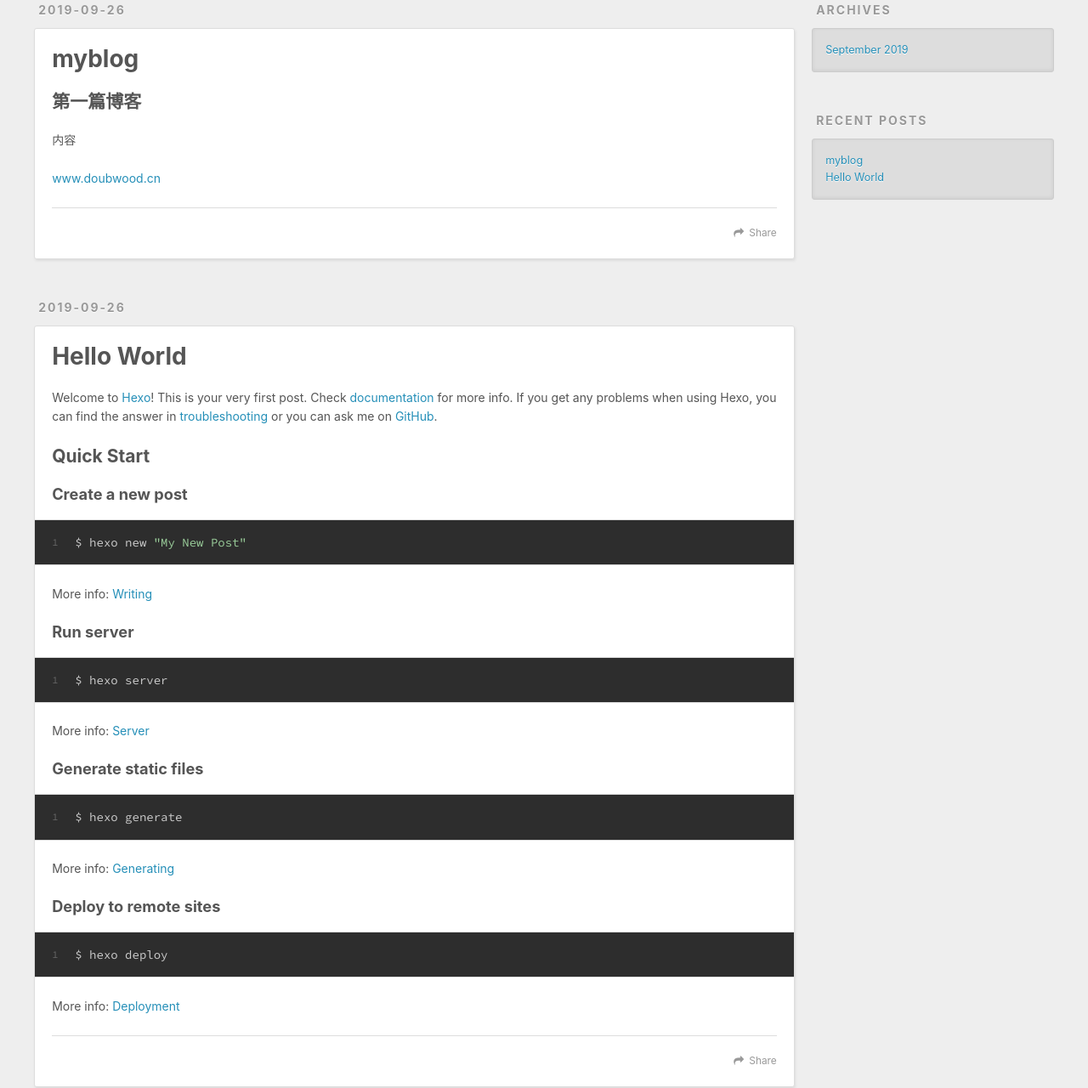
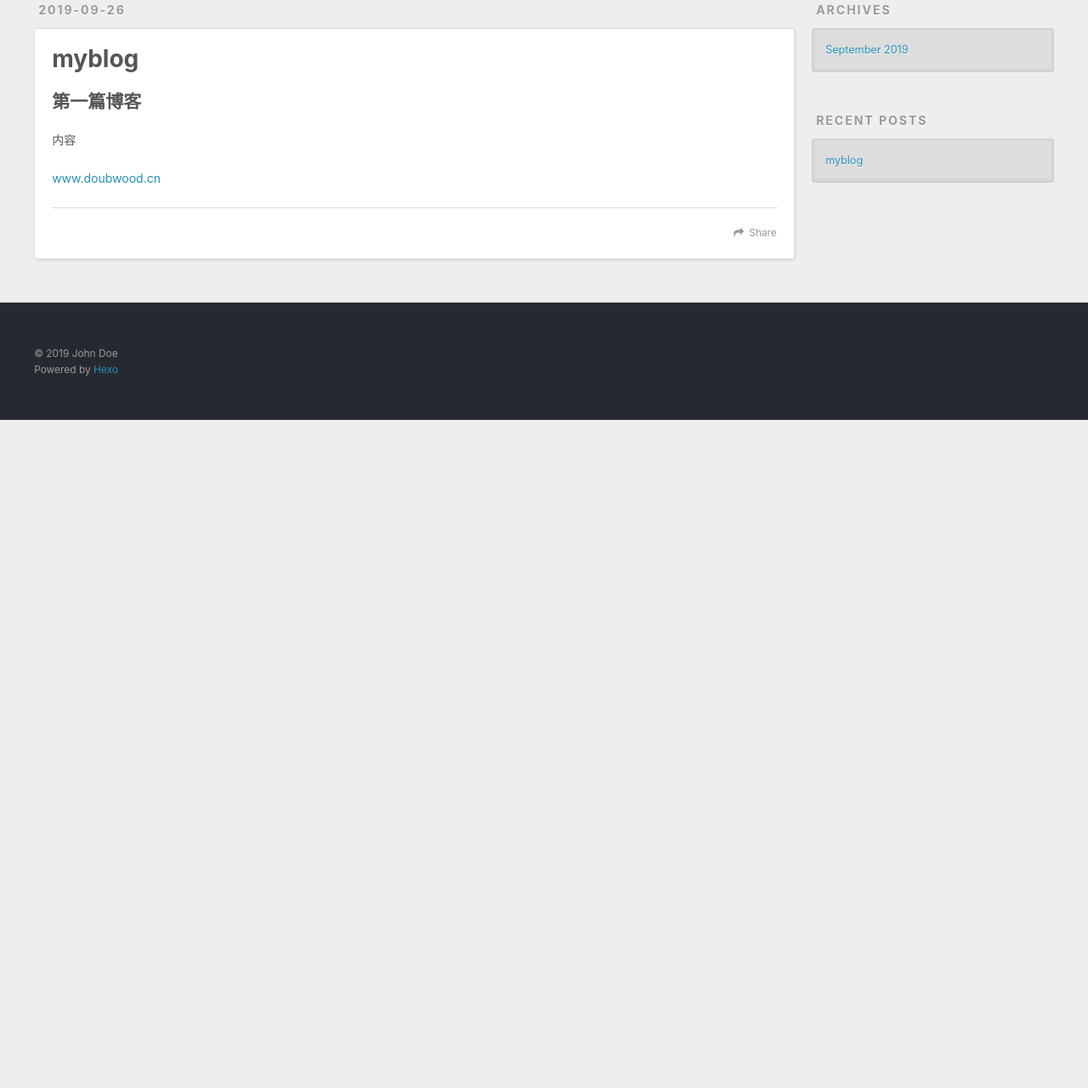
Before and after one commit to doubwood/doubwood.git.io, a plain HTML site: page index.html in a window 1280 px wide. Shown: the part 346-1626 px from the top of the page at 85% size. After the commit the page ends 840 px from the top, so only its background shows below. Drawn offline with nearby package versions, Linux system fonts and the light colour scheme.

Commit message:
Site updated: 2019-09-26 22:17:06

```diff
--- a/index.html
+++ b/index.html
@@ -90,56 +90,7 @@
 
     </div>
     <footer class="article-footer">
-      <a data-url="http://yoursite.com/2019/09/26/myblog/" data-id="ck10s1yvp0001l8vraa6fh7z0" class="article-share-link">Share</a>
-
-
-    </footer>
-  </div>
-
-</article>
-
-
-
-    <article id="post-hello-world" class="article article-type-post" itemscope itemprop="blogPost">
-  <div class="article-meta">
-    <a href="/2019/09/26/hello-world/" class="article-date">
-  <time datetime="2019-09-26T13:38:15.482Z" itemprop="datePublished">2019-09-26</time>
-</a>
-
-  </div>
-  <div class="article-inner">
-
-
-      <header class="article-header">
-
-
-    <h1 itemprop="name">
-      <a class="article-title" href="/2019/09/26/hello-world/">Hello World</a>
-    </h1>
-
-
-      </header>
-
-    <div class="article-entry" itemprop="articleBody">
-
-        <p>Welcome to <a href="https://hexo.io/" target="_blank" rel="noopener">Hexo</a>! This is your very first post. Check <a href="https://hexo.io/docs/" target="_blank" rel="noopener">documentation</a> for more info. If you get any problems when using Hexo, you can find the answer in <a href="https://hexo.io/docs/troubleshooting.html" target="_blank" rel="noopener">troubleshooting</a> or you can ask me on <a href="https://github.com/hexojs/hexo/issues" target="_blank" rel="noopener">GitHub</a>.</p>
-<h2 id="Quick-Start"><a href="#Quick-Start" class="headerlink" title="Quick Start"></a>Quick Start</h2><h3 id="Create-a-new-post"><a href="#Create-a-new-post" class="headerlink" title="Create a new post"></a>Create a new post</h3><figure class="highlight bash"><table><tr><td class="gutter"><pre><span class="line">1</span><br></pre></td><td class="code"><pre><span class="line">$ hexo new <span class="string">"My New Post"</span></span><br></pre></td></tr></table></figure>
-
-<p>More info: <a href="https://hexo.io/docs/writing.html" target="_blank" rel="noopener">Writing</a></p>
-<h3 id="Run-server"><a href="#Run-server" class="headerlink" title="Run server"></a>Run server</h3><figure class="highlight bash"><table><tr><td class="gutter"><pre><span class="line">1</span><br></pre></td><td class="code"><pre><span class="line">$ hexo server</span><br></pre></td></tr></table></figure>
-
-<p>More info: <a href="https://hexo.io/docs/server.html" target="_blank" rel="noopener">Server</a></p>
-<h3 id="Generate-static-files"><a href="#Generate-static-files" class="headerlink" title="Generate static files"></a>Generate static files</h3><figure class="highlight bash"><table><tr><td class="gutter"><pre><span class="line">1</span><br></pre></td><td class="code"><pre><span class="line">$ hexo generate</span><br></pre></td></tr></table></figure>
-
-<p>More info: <a href="https://hexo.io/docs/generating.html" target="_blank" rel="noopener">Generating</a></p>
-<h3 id="Deploy-to-remote-sites"><a href="#Deploy-to-remote-sites" class="headerlink" title="Deploy to remote sites"></a>Deploy to remote sites</h3><figure class="highlight bash"><table><tr><td class="gutter"><pre><span class="line">1</span><br></pre></td><td class="code"><pre><span class="line">$ hexo deploy</span><br></pre></td></tr></table></figure>
-
-<p>More info: <a href="https://hexo.io/docs/deployment.html" target="_blank" rel="noopener">Deployment</a></p>
-
-
-    </div>
-    <footer class="article-footer">
-      <a data-url="http://yoursite.com/2019/09/26/hello-world/" data-id="ck10s1yv20000l8vruxezwv9h" class="article-share-link">Share</a>
+      <a data-url="http://yoursite.com/2019/09/26/myblog/" data-id="ck10s6zdn0000uwvrpm8iypdh" class="article-share-link">Share</a>
 
 
     </footer>
@@ -183,10 +134,6 @@
             <a href="/2019/09/26/myblog/">myblog</a>
           </li>
 
-          <li>
-            <a href="/2019/09/26/hello-world/">Hello World</a>
-          </li>
-
       </ul>
     </div>
   </div>
```
Also changed, not shown: 2019/09/26/myblog/index.html (+1 -15 lines), archives/2019/09/index.html (+0 -23 lines), archives/2019/index.html (+0 -23 lines), archives/index.html (+0 -23 lines).
